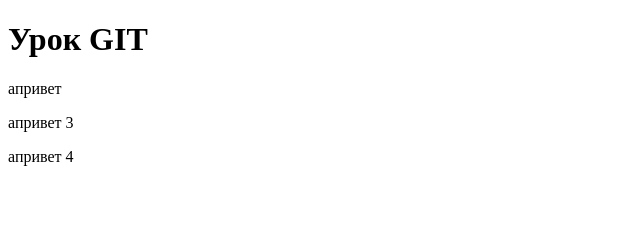
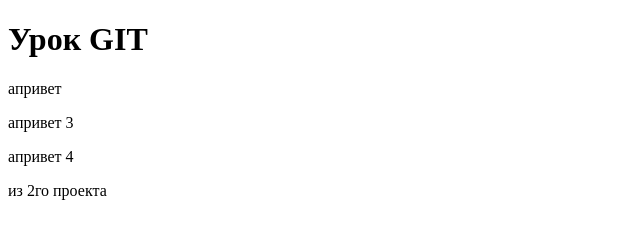
Before and after one commit to ri5pekt/git_test, a plain HTML site: page index.html in a window 1280 px wide. Shown: the whole page, without its empty margins (0-640 px from the left). Drawn offline with Linux system fonts and the light colour scheme.

Commit message:
form 2 project

```diff
--- a/index.html
+++ b/index.html
@@ -9,5 +9,6 @@
 	<p>апривет</p>
 	<p>апривет 3</p>
 	<p>апривет 4</p>
+	<p>из 2го проекта</p>
 </body>
 </html>
```
